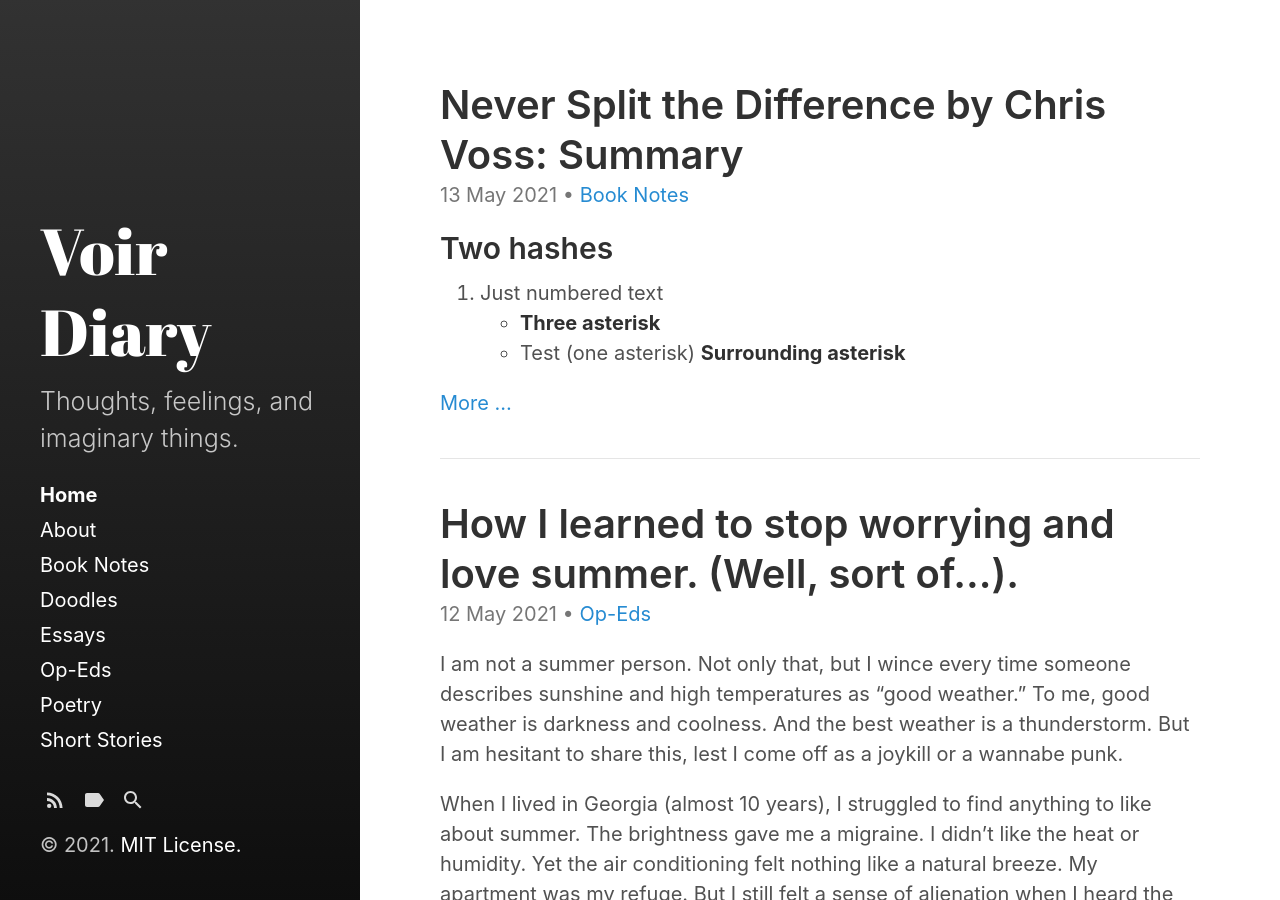
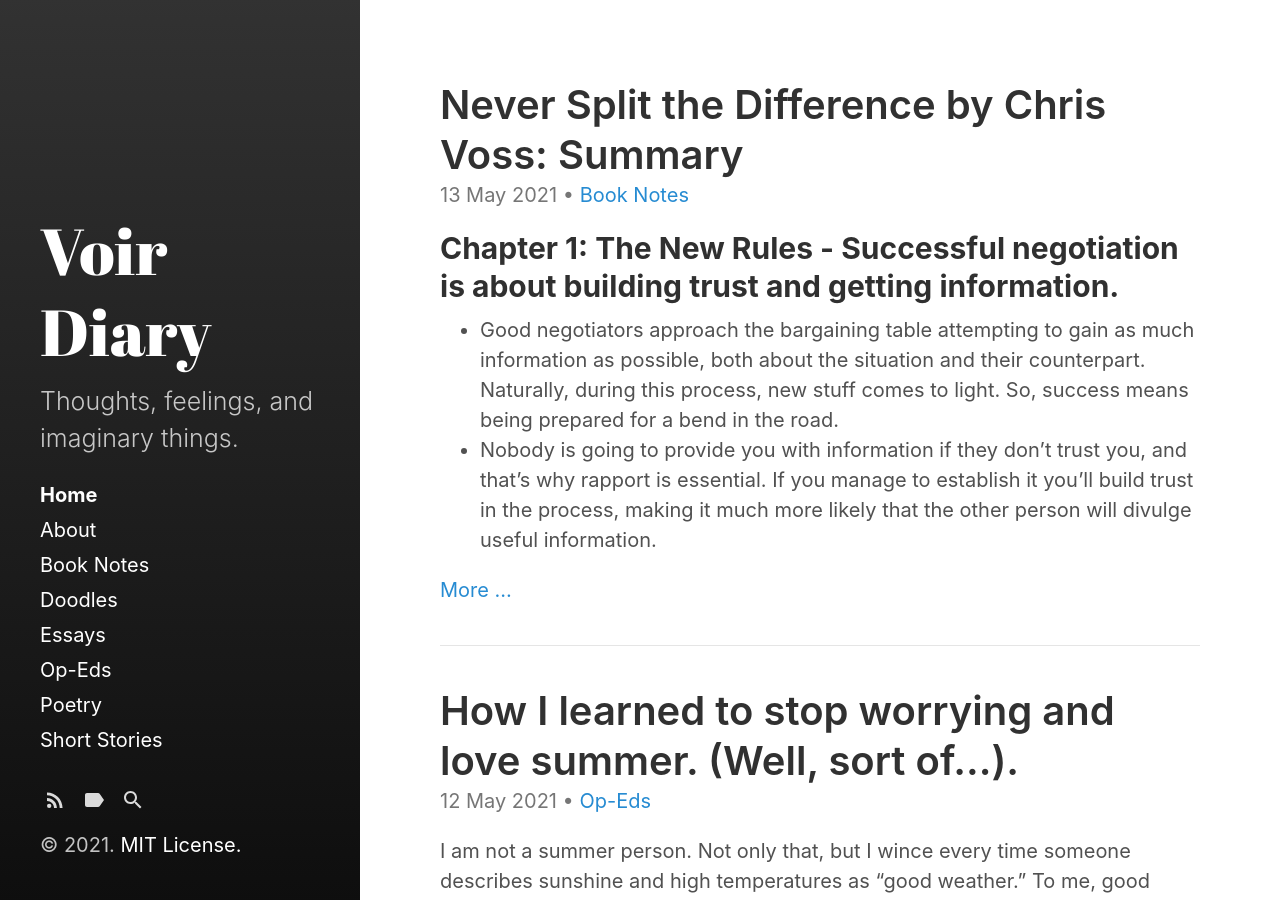
Before and after one commit to VoirDiary/VoirDiary, a Jekyll site: the page built from index.html, in a window 1280 px wide and 900 px high. Built offline with Jekyll 4.4.1, drawn with Linux system fonts in a browser that asks for light colours; the list of posts is cut into pages by our own code; some of the changed lines change nothing that is shown.

Commit message:
Update 2021-05-13-Never-Split-the-Difference.md

```diff
--- a/_posts/2021-05-13-Never-Split-the-Difference.md
+++ b/_posts/2021-05-13-Never-Split-the-Difference.md
@@ -11,13 +11,6 @@ tags:
   - Negotiation
 ---
 
-## Two hashes
-1. Just numbered text
-* **Three asterisk**
-* Test (one asterisk)
-**Surrounding asterisk**
-
-
 ## **Chapter 1: The New Rules - Successful negotiation is about building trust and getting information.**
 * Good negotiators approach the bargaining table attempting to gain as much information as possible, both about the situation and their counterpart.  Naturally, during this process, new stuff comes to light.  So, success means being prepared for a bend in the road.
 * Nobody is going to provide you with information if they don’t trust you, and that’s why rapport is essential.  If you manage to establish it you’ll build trust in the process, making it much more likely that the other person will divulge useful information.
@@ -30,11 +23,11 @@ tags:
 * Usually use a positive/playful voice to communicate you’re easygoing and empathetic and put things in a positive light (can achieve by smiling when you talk).
 * If needed - direct or assertive voice.
 * If in a confrontation:
-<space><space><space><space> 1. Use the late-night FM DJ voice;
-&nbsp;&nbsp;&nbsp; 2. Start with “I’m sorry …”;
-&nbsp;&nbsp;&nbsp; 3. Mirror;
-&nbsp;&nbsp;&nbsp; 4. Silence. At least four seconds, to let the mirror work its magic on your counterpart; and
-&nbsp;&nbsp;&nbsp; 5. Repeat.
+1. Use the late-night FM DJ voice;
+2. Start with “I’m sorry …”;
+3. Mirror;
+4. Silence. At least four seconds, to let the mirror work its magic on your counterpart; and
+5. Repeat.
 
 ## **Chapter 3: Don’t Feel Their Pain, Label It - Understand and state the emotions of your counterpart to position yourself effectively in a negotiation.**
 * People’s emotions have two levels: the “presenting” behavior - the part above the surface you can see and hear; and the “underlying” feeling that motivates the behavior
```
